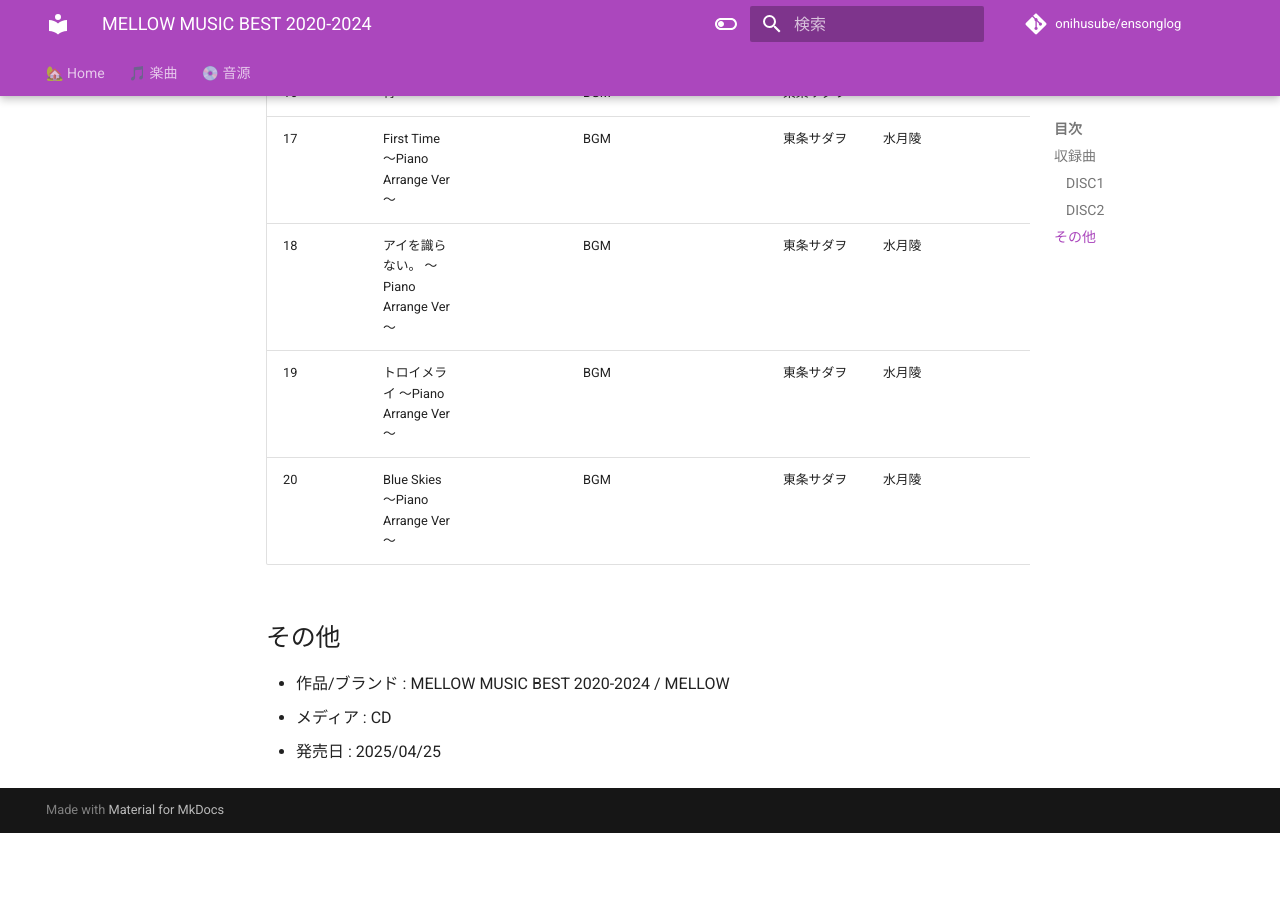
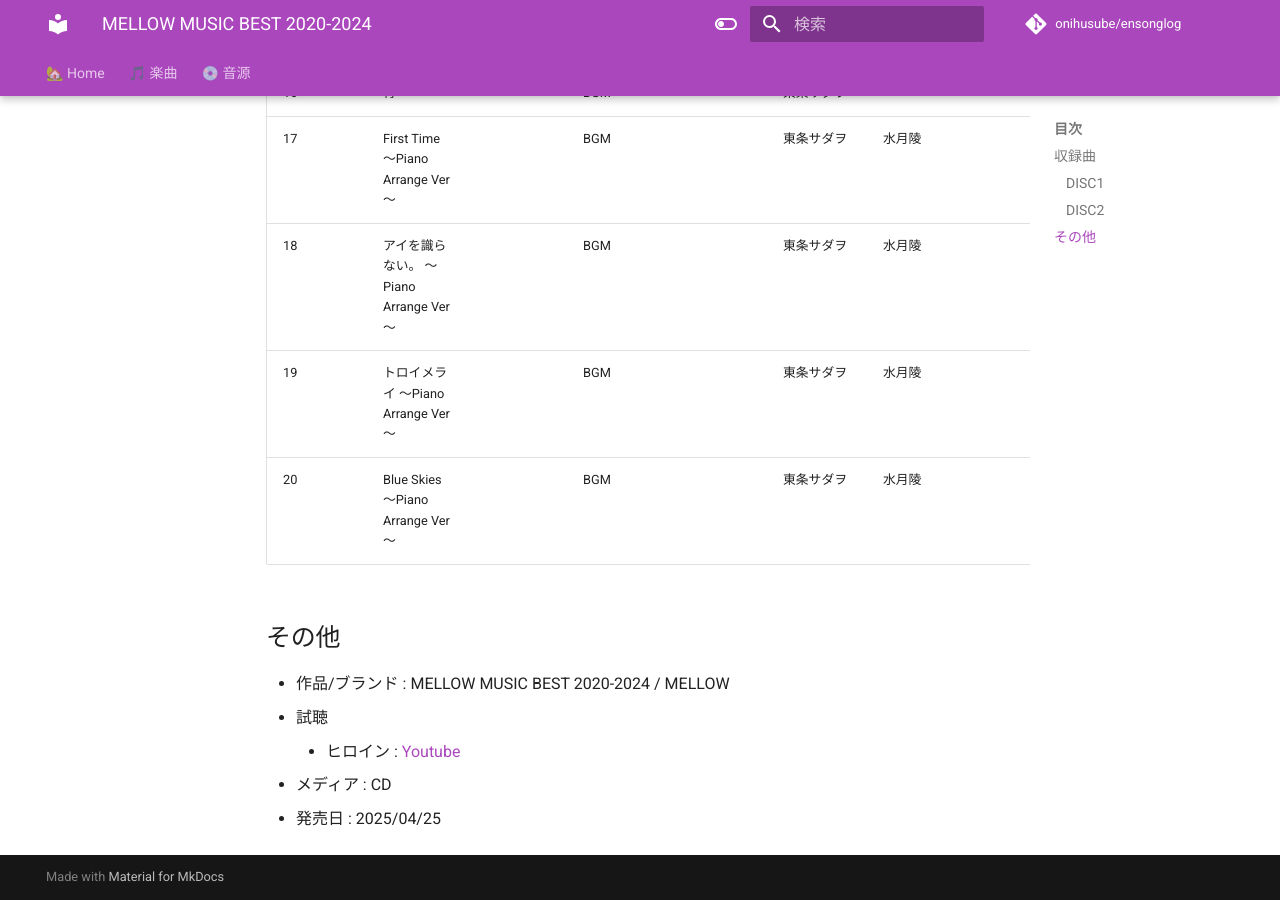
Before and after one commit to onihusube/ensonglog, an MkDocs documentation site: the page built from docs/2025/音源個別/MELLOW MUSIC BEST 2020-2024.md, in a window 1280 px wide and 900 px high, scrolled down 2361 px. Built offline with MkDocs 1.6.1 and Material for MkDocs 9.7.7, drawn with Linux system fonts in a browser that asks for light colours; comment, search, counter and statistics services are not loaded; before the commit the page ends 3194 px from its top, so only the background shows below that.

Commit message:
試聴リンク追加

```diff
--- a/docs/2025/音源個別/MELLOW MUSIC BEST 2020-2024.md
+++ b/docs/2025/音源個別/MELLOW MUSIC BEST 2020-2024.md
@@ -51,5 +51,7 @@
 ## その他
 
 - 作品/ブランド : MELLOW MUSIC BEST 2020-2024 / MELLOW
+- 試聴
+    - ヒロイン : [Youtube](https://www.youtube.com/watch?v=H0vwS3PW19o)
 - メディア : CD
 - 発売日 : 2025/04/25
```
Also changed, not shown: docs/2025/楽曲.md (+1 -1 lines).
